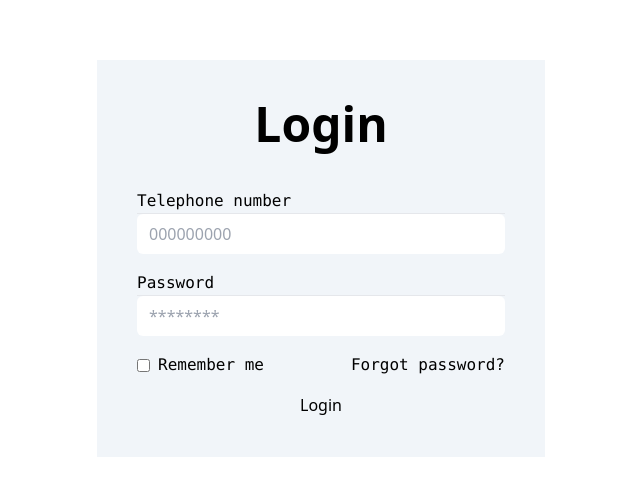
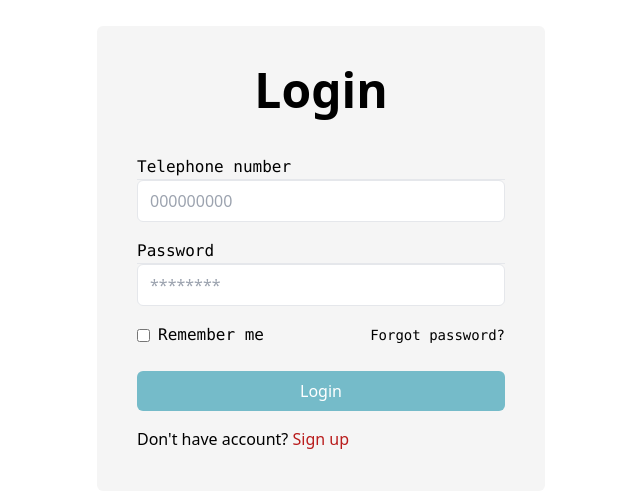
Before and after one commit to ndungminh2003/Dental-Clinic, a React (Create React App) app in the folder client/: page /login in a window 1280 px wide. Shown: the part 142-638 px from the top of the page, without its empty margins (319-959 px from the left). Built offline with nearby package versions, Linux system fonts and the light colour scheme.

Commit message:
log in
done base code

```diff
--- a/client/src/components/Login.jsx
+++ b/client/src/components/Login.jsx
@@ -5,30 +5,33 @@ export default function Login () {
   return (
     <div className ="w-full flex items-center	min-h-screen">
       <div className ="w-full max-w-md mx-auto">
-        <div className =" bg-slate-100 p-10">
+        <div className =" bg-neutral-100 p-10 rounded-md  ">
           <h2 className ="text-center text-5xl font-extrabold pb-10">Login</h2>
           <div>
             <div className ="mb-4">
               <label className ="font-mono 	">Telephone number</label>
               <hr/>
               <input type="text" placeholder="000000000"
-              className ="w-full px-3 py-2 rounded-md focus:outline-none focus:ring-blue-hosta focus:ring-1 focus:ring-opacity-25"></input>
+              className ="w-full px-3 py-2 rounded-md focus:outline-none focus:ring-blue-hosta focus:ring-2 focus:ring-opacity-25 border"></input>
             </div>
             <div className ="mb-4">
               <label className ="font-mono rounded-md	">Password</label><hr/>
-              <input type="password" placeholder="********" className ="w-full px-3 py-2 rounded-md focus:outline-none focus:ring-ebony-clay focus:ring-1 focus:ring-opacity-25"></input>
+              <input type="password" placeholder="********" className ="w-full px-3 py-2 rounded-md focus:outline-none focus:ring-blue-hosta focus:ring-2 focus:ring-opacity-25 border"></input>
             </div>
-            <div className ="flex justify-between mb-4">
+            <div className ="flex justify-between mb-6">
               <div>
                 <input type ="checkbox" className ="mr-2 align-middle	"></input>
-                <label className ="font-mono 	">Remember me</label>
+                <label className ="font-mono text-base">Remember me</label>
               </div>
               <div>
-                <Link to = "#" className ="font-mono">Forgot password?</Link>
+                <Link to = "#" className ="font-mono text-sm ">Forgot password?</Link>
               </div>
             </div>
+            <div className ="mb-4">
+              <button className ="bg-blue-hosta	py-2 rounded-md w-full text-white">Login</button>
+            </div>
             <div>
-              <button className ="bg-blue-hosta w-full">Login</button>
+              <h2>Don't have account? <Link to ="#" className ="text-red-700 font-medium">Sign up</Link></h2>
             </div>
           </div>
         </div>
--- a/client/tailwind.config.js
+++ b/client/tailwind.config.js
@@ -3,7 +3,7 @@ module.exports = {
   content: ["./src/**/*.{html,js,jsx,ts,tsx}"],
   theme: {
     extend: {
-      color:{
+      colors:{
         "ebony-clay":"#232845",
         "blue-hosta":"#75BBC9",
         "dirty-blue":"#3E80AC",
```
